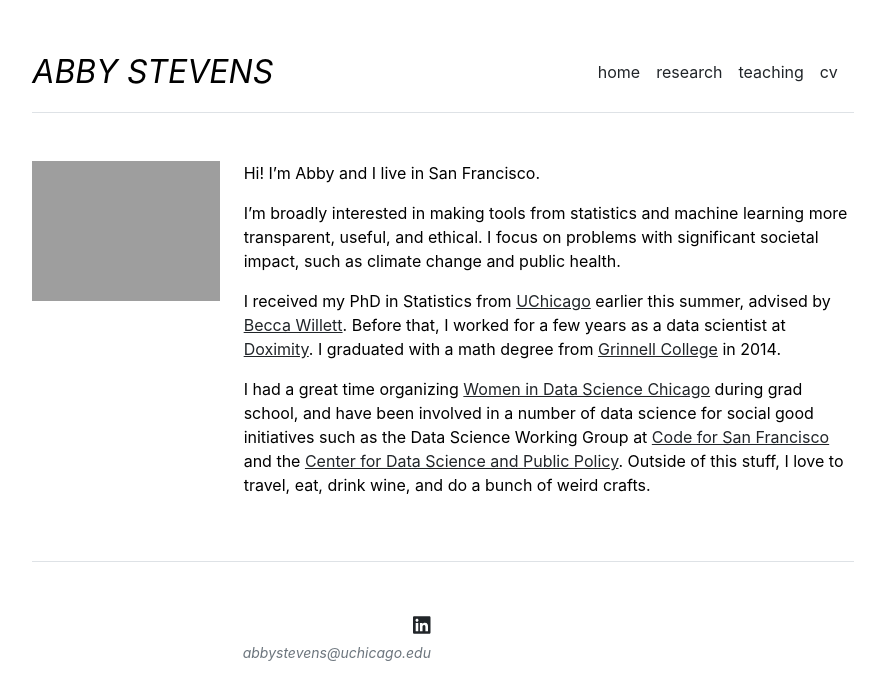
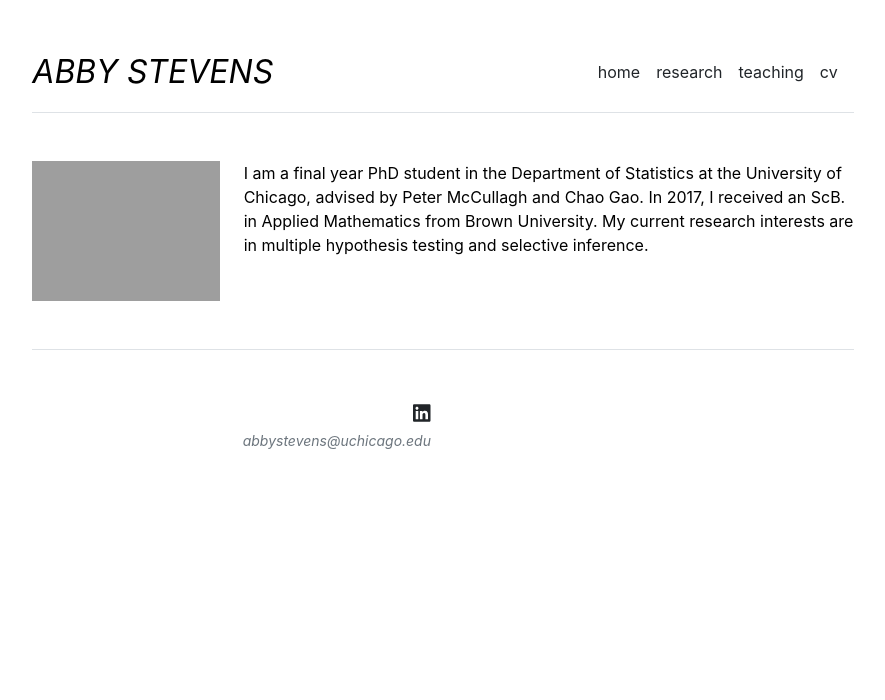
Before and after one commit to dan-xiang/dan-xiang.github.io, a Jekyll site: the page built from index.md, in a window 1280 px wide. Shown: the top 700 px of the page, without its empty margins (197-1082 px from the left). Built offline with Jekyll 4.4.1, drawn with Linux system fonts in a browser that asks for light colours.

Commit message:
Update index.md
Signed-off-by: dan-xiang <120136833+dan-xiang@users.noreply.github.com>

```diff
--- a/index.md
+++ b/index.md
@@ -3,17 +3,4 @@ layout: home
 title: "Home"
 ---
 
-Hi! I'm Abby and I live in San Francisco.
-
-I'm broadly interested in making tools from statistics and machine learning more transparent, useful, and ethical. I focus
-on problems with significant societal impact, such as climate change and public health.
-
-I received my PhD in Statistics from [UChicago](https://stat.uchicago.edu/) earlier this summer, advised by [Becca Willett](https://willett.psd.uchicago.edu/).
-Before that, I worked for a few years as a data scientist at [Doximity](https://www.doximity.com/).
-I graduated with a math degree from [Grinnell College](https://www.grinnell.edu/academics/majors-concentrations/math-stats) in 2014.
-
-I had a great time organizing [Women in Data Science Chicago](https://widschicago.org/) during grad school, and
-have been involved in a number of data science for social good initiatives such as the
-Data Science Working Group at [Code for San Francisco](https://www.codeforsanfrancisco.org/) and the
-[Center for Data Science and Public Policy](http://www.datasciencepublicpolicy.org/). Outside of this stuff, I love to travel, eat, drink wine,
-and do a bunch of weird crafts.
+I am a final year PhD student in the Department of Statistics at the University of Chicago, advised by Peter McCullagh and Chao Gao. In 2017, I received an ScB. in Applied Mathematics from Brown University. My current research interests are in multiple hypothesis testing and selective inference.
```
